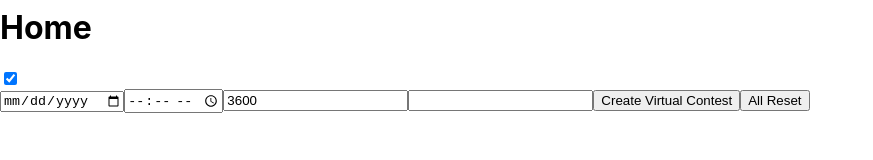
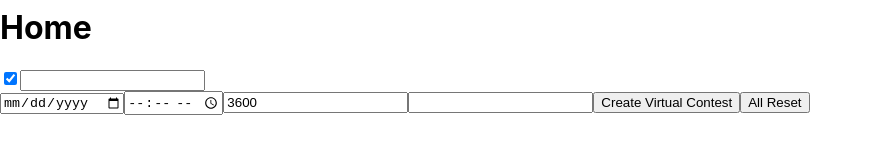
Before and after one commit to JP3BGY/cpms, a React (Create React App) app in the folder frontend/: page / in a window 1280 px wide. Shown: the part 129-289 px from the top of the page, without its empty margins (0-873 px from the left). Built offline with nearby package versions, Linux system fonts and the light colour scheme.

Commit message:
add problem from url

```diff
--- a/frontend/src/App.tsx
+++ b/frontend/src/App.tsx
@@ -1,11 +1,11 @@
 import React from 'react';
-import { BrowserRouter as Router, Route, Link } from "react-router-dom";
-import Home from './pages/Home'
-import MySetting from './pages/MySetting'
-import Contest from './pages/Contest'
-import Problem from './pages/Problem'
-import VContest from './pages/VContest'
-import * as Api from './api/ApiCall'
+import { BrowserRouter as Router, Link, Route } from "react-router-dom";
+import * as Api from './api/ApiCall';
+import Contest from './pages/Contest';
+import Home from './pages/Home';
+import MySetting from './pages/MySetting';
+import Problem from './pages/Problem';
+import VContest from './pages/VContest';
 const Header:React.FC = () =>{
   return (
     <header>
@@ -39,12 +39,23 @@ interface VirtualContestInfo {
   duration:number,
   name:string,
 }
-class App extends React.Component<{},{modifyId:number|null,selected:Map<number,{url:string,name:string}>,vinfo:VirtualContestInfo}>{
+interface vcontestState {
+  modifyId: number | null;
+  selected: Map<number, {
+    url: string;
+    name: string;
+  }>;
+  url:string;
+  vinfo: VirtualContestInfo;
+}
+
+class App extends React.Component<{},vcontestState>{
   constructor(props:{}){
     super(props);
     this.state={
       modifyId:null,
       selected:new Map<number,{url:string,name:string}>(),
+      url:"",
       vinfo:{
         isSelectedVisible: true,
         date: "",
@@ -126,6 +137,14 @@ class App extends React.Component<{},{modifyId:number|null,selected:Map<number,{
       selected: s.selected.set(p.dbId,{url:p.url,name:p.name}),
     }));
   }
+  addProblemFromUrl(url:string){
+    Api.apiCall(0,"/api/problem/url?problemUrl="+encodeURIComponent(url))
+      .then((res)=>{
+        this.setState(state=>({
+          selected: state.selected.set(res.dbId,{url:res.url,name:res.name})
+        }))
+      });
+  }
   delProblem(p:Api.Problem|[number,{url:string,name:string}]){
     if('dbId' in p){
       this.setState((s)=>{
@@ -169,6 +188,7 @@ class App extends React.Component<{},{modifyId:number|null,selected:Map<number,{
           this.setState((s)=>({
             selected:new Map<number,{url:string,name:string}>(),
             modifyId:null,
+            url: "",
             vinfo:{
               isSelectedVisible: true,
               date: "",
@@ -198,6 +218,11 @@ class App extends React.Component<{},{modifyId:number|null,selected:Map<number,{
     let fixedSelected = (
       <footer>
         <input type="checkbox" name="isSelectedVisible" checked={this.state.vinfo.isSelectedVisible} onChange={(e)=>{this.onVinfoChange(e.target.name,e.target.checked)}}/>
+        <input type="text" name="url"
+          value={this.state.url} onChange={(e)=>{let value=e.target.value;this.setState((s)=>({url:value}));}}
+          onKeyUp={(e)=>{if(this.state.url!=""&&e.key==="Enter"){this.addProblemFromUrl(this.state.url);this.setState({url:""});}}}
+          onBlur={(e)=>{if(this.state.url!=""){this.addProblemFromUrl(this.state.url);this.setState({url:""});}}}
+         />
         <table>
           {selectedProblems}
         </table>
```
Also changed, not shown: 2 other files (tests, documents, lock files or other folders).
